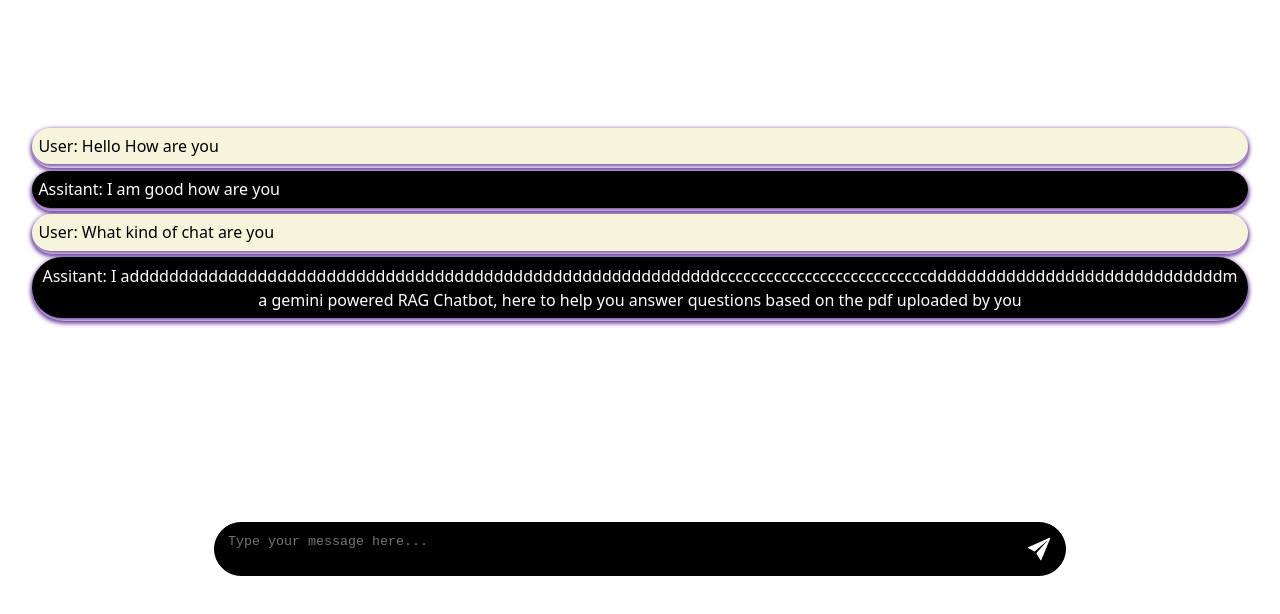
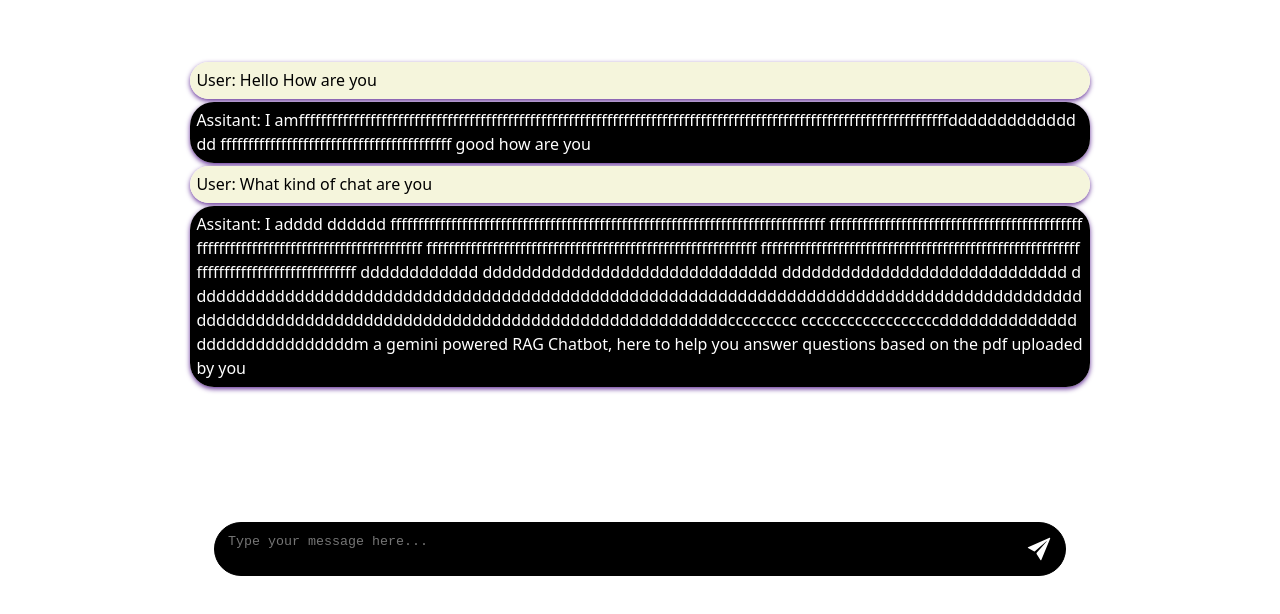
Before and after one commit to xIshanSandhux/QA-Chat, a React app in the folder Frontend/: page / in a window 1280 px wide. Shown: the part 174-788 px from the top of the page. Built offline with nearby package versions, Linux system fonts and the light colour scheme; no server answers; the HTML template or start-up script is replaced by a standard one.

Commit message:
git the div to extend based on text size

```diff
--- a/Frontend/src/Chat/messageDisplay.jsx
+++ b/Frontend/src/Chat/messageDisplay.jsx
@@ -3,9 +3,9 @@ export default function MessageDisplay(){
 
     const messageTemp = [
         {"role":"user","message":"Hello How are you"},
-        {"role":"assistant","message":"I am good how are you"},
+        {"role":"assistant","message":"I amffffffffffffffffffffffffffffffffffffffffffffffffffffffffffffffffffffffffffffffffffffffffffffffffffffffffffffffffffffffddddddddddddddd ffffffffffffffffffffffffffffffffffffffffff good how are you"},
         {"role":"user","message":"What kind of chat are you"},
-        {"role":"assistant","message":"I addddddddddddddddddddddddddddddddddddddddddddddddddddddddddddcccccccccccccccccccccccccccddddddddddddddddddddddddddddddm a gemini powered RAG Chatbot, here to help you answer questions based on the pdf uploaded by you"},
+        {"role":"assistant","message":"I adddd dddddd fffffffffffffffffffffffffffffffffffffffffffffffffffffffffffffffffffffffffffffff fffffffffffffffffffffffffffffffffffffffffffffffffffffffffffffffffffffffffffffffffffffff ffffffffffffffffffffffffffffffffffffffffffffffffffffffffffff fffffffffffffffffffffffffffffffffffffffffffffffffffffffffffffffffffffffffffffffffffffff dddddddddddd dddddddddddddddddddddddddddddd ddddddddddddddddddddddddddddd dddddddddddddddddddddddddddddddddddddddddddddddddddddddddddddddddddddddddddddddddddddddddddddddddddddddddddddddddddddddddddddddddddddddddddddddddccccccccc ccccccccccccccccccddddddddddddddddddddddddddddddm a gemini powered RAG Chatbot, here to help you answer questions based on the pdf uploaded by you"},
     ];
 
     return (
@@ -16,8 +16,8 @@ export default function MessageDisplay(){
 
                   ( role==="user")
                     ?
-                    <div className='message-container user-container'>{"User: " + message}</div>
-                : <div className='message-container assistant-container'>{"Assitant: "+ message}</div>
+                    <div className='user-container'>{"User: " + message}</div>
+                : <div className='assistant-container'>{"Assitant: "+ message}</div>
                    }
                 </div>
 
--- a/Frontend/src/Chat/messagedisplay.css
+++ b/Frontend/src/Chat/messagedisplay.css
@@ -1,13 +1,15 @@
 .message-container {
   display: flex;
-  align-items: flex-start;
-  height: auto;
+  /* align-items: flex-start; */
+  text-align: left;
+  width: 900px;
+  height: fit-content;
   /* padding: 1rem 0.5rem; */
-  border-radius: 10rem;
+  border-radius: 1.5rem;
   /* background-color: rgb(0, 0, 0); */
   margin-bottom: 0.2rem;
   box-shadow: 0 2px 5px rebeccapurple;
-  resize: vertical;
+  /* resize: vertical; */
 }
 
 .user-container{
@@ -16,16 +18,18 @@
     color: black;
     border-radius: 10rem;
     padding: 0.4rem;
-    word-wrap: break-word;
-    white-space: pre-wrap;
+    /* word-wrap: break-word; */
+    /* white-space: pre-wrap; */
 }
 
 .assistant-container{
     background-color: rgb(0, 0, 0);
     width: 100%;
+    height: fit-content;
+    align-items: flex-start;
     color: rgb(255, 255, 255);
-    border-radius: 10rem;
+    border-radius: 1.5rem;
     padding: 0.4rem;
-    word-wrap: break-word;
-    white-space: pre-wrap;
+    overflow-wrap: break-word;
+    word-break: break-all;
 }
```
